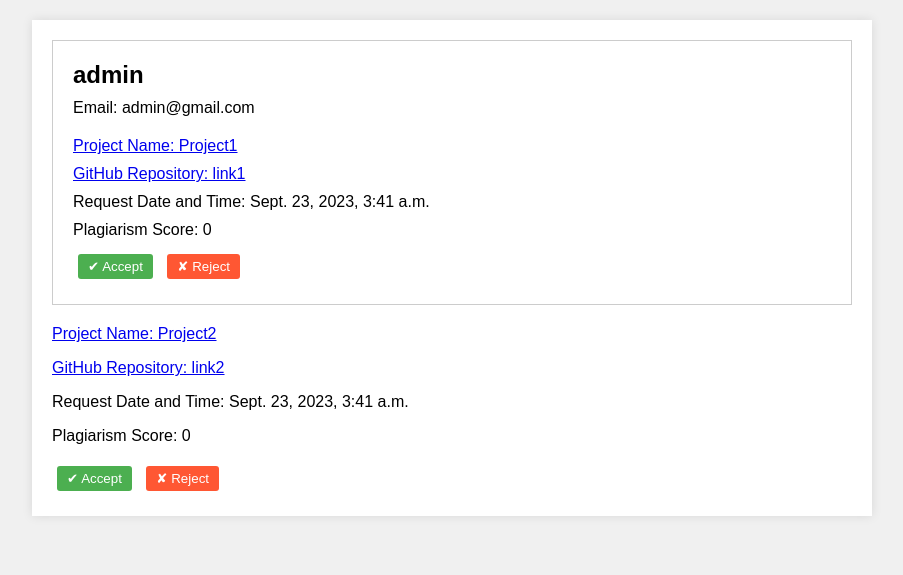
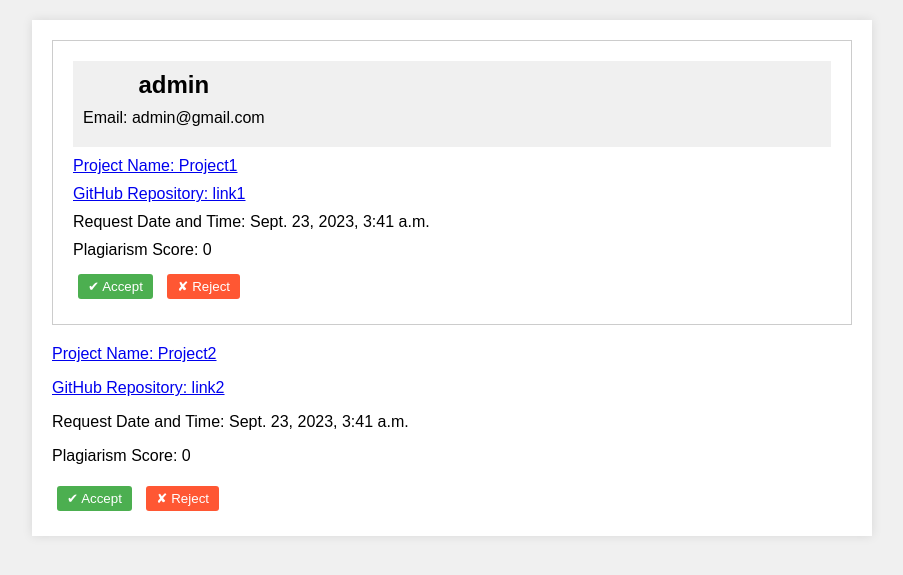
Before and after one commit to AkhilNagar/ProjectSync, a Django app: template projectsync/templates/univhome.html in a window 1280 px wide. Shown: the part 147-722 px from the top of the page, without its empty margins (188-1091 px from the left). Run offline with Django 4.2, Linux system fonts and the light colour scheme; the template is opened without the code that fills it: values that come from a table or form of the project are taken from there, others are empty; a user stored in the database is signed in; data comes from the database, SQL or seed files in the repository.

Commit message:
Update univhome.html
 .student-request .request-details {
            display: flex;
            justify-content: space-between;
            align-items: center;
            background-color: #f0f0f0; /* Background color for email section */
            padding: 10px;
        }

        .divider {
            border-top: 1px solid #ccc;
            margin-top: 10px;
            margin-bottom: 10px;
        }



and then added
 <h2 style="text-align: center;">{{ user.username }}</h2>

```diff
--- a/projectsync/templates/univhome.html
+++ b/projectsync/templates/univhome.html
@@ -54,7 +54,16 @@
             display: flex;
             justify-content: space-between;
             align-items: center;
+            background-color: #f0f0f0; /* Background color for email section */
+            padding: 10px;
         }
+
+        .divider {
+            border-top: 1px solid #ccc;
+            margin-top: 10px;
+            margin-bottom: 10px;
+        }
+
 
         /* Styles for the accept and reject buttons */
         .action-buttons {
@@ -87,7 +96,7 @@
         <div class="student-request">
             <div class="request-details">
                 <div>
-                    <h2>{{ user.username }}</h2>
+                    <h2 style="text-align: center;">{{ user.username }}</h2>
                     <p>Email: {{ user.email }}</p>
                 </div>
             </div>
```
